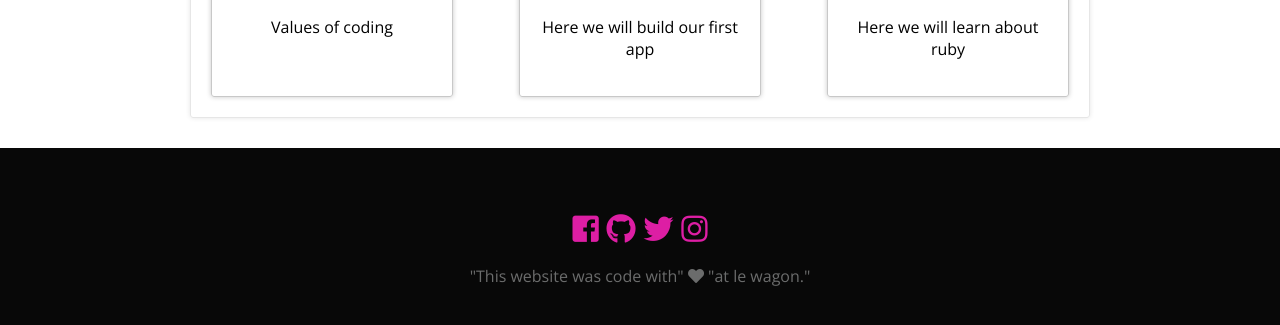
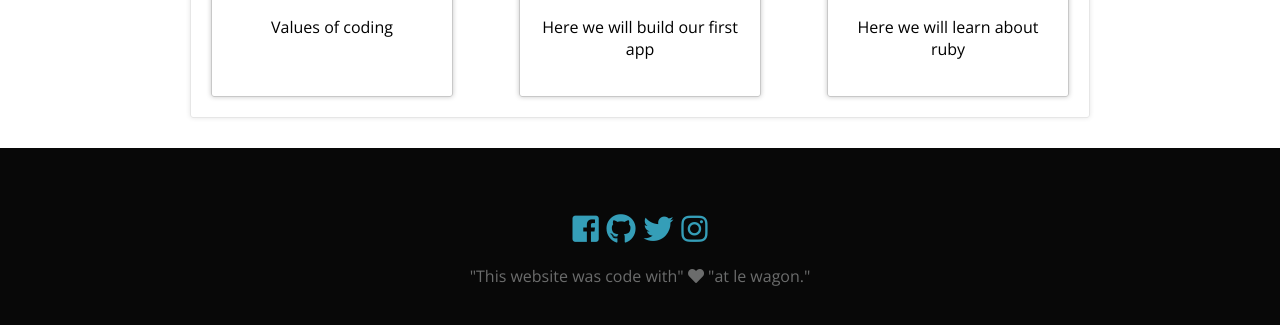
Before and after one commit to Mzaffar2905/landingpage, a plain HTML site: page index.html in a window 1280 px wide. Shown: the part 853-1178 px from the top of the page. Drawn offline with nearby package versions, Linux system fonts and the light colour scheme.

Commit message:
my landing page

```diff
--- a/css/style.css
+++ b/css/style.css
@@ -40,6 +40,11 @@ a {
   font-weight: bold;
   background: rgb(29, 219, 140);
   display: inline-block;
+}
+
+.btn-primary:hover{
+  color: rgb(167, 165, 165);
+  opacity: 0.8;
 }
 
 
@@ -87,9 +92,15 @@ div {
 }
 .footer a {
   font-size: 30px;
-  color: #dd1ea4;
+  color: #359eb8;
 }
+
 
 .footer p {
   color: #6B6C6C;
 }
+
+a:hover{
+  color: rgb(230, 221, 221);
+  background-color: rgb(40, 111, 202);
+}
--- a/index.html
+++ b/index.html
@@ -15,7 +15,7 @@
     <div class="container">
 <h1>Le Wagon brings tech skills to creative people!</h1>
 <p>Change your life and learn to code at one of our campuses around the world.</p>
-<a  href="#" class="btn-primary">Apply now!</a>
+<a  href="https://www.lewagon.com/web-development-course/full-time" class="btn-primary">Apply now!</a>
 </div>
 
   </div>
@@ -48,16 +48,16 @@
   <!-- code a footer -->
   <div class="footer">
     <div class="links">
-      <a href="#">
+      <a href="https://www.facebook.com/">
         <i class="fab fa-facebook-square"></i>
       </a>
-      <a href="#">
+      <a href="https://github.com/">
         <i class="fab fa-github"></i>
       </a>
-      <a href="#">
+      <a href="https://twitter.com/?lang=en">
         <i class="fab fa-twitter"></i>
       </a>
-      <a href="#">
+      <a href="https://www.instagram.com/">
         <i class="fab fa-instagram"></i>
       </a>
       <p>
```
